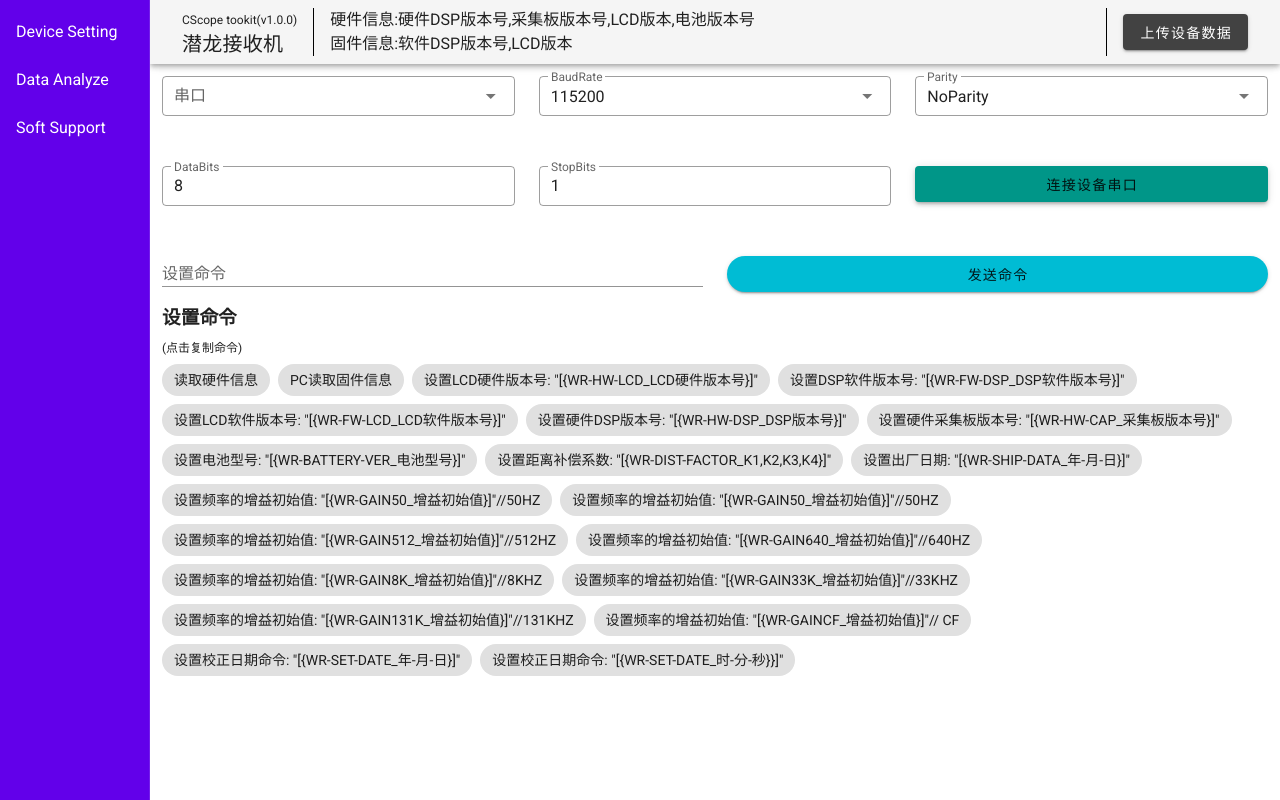
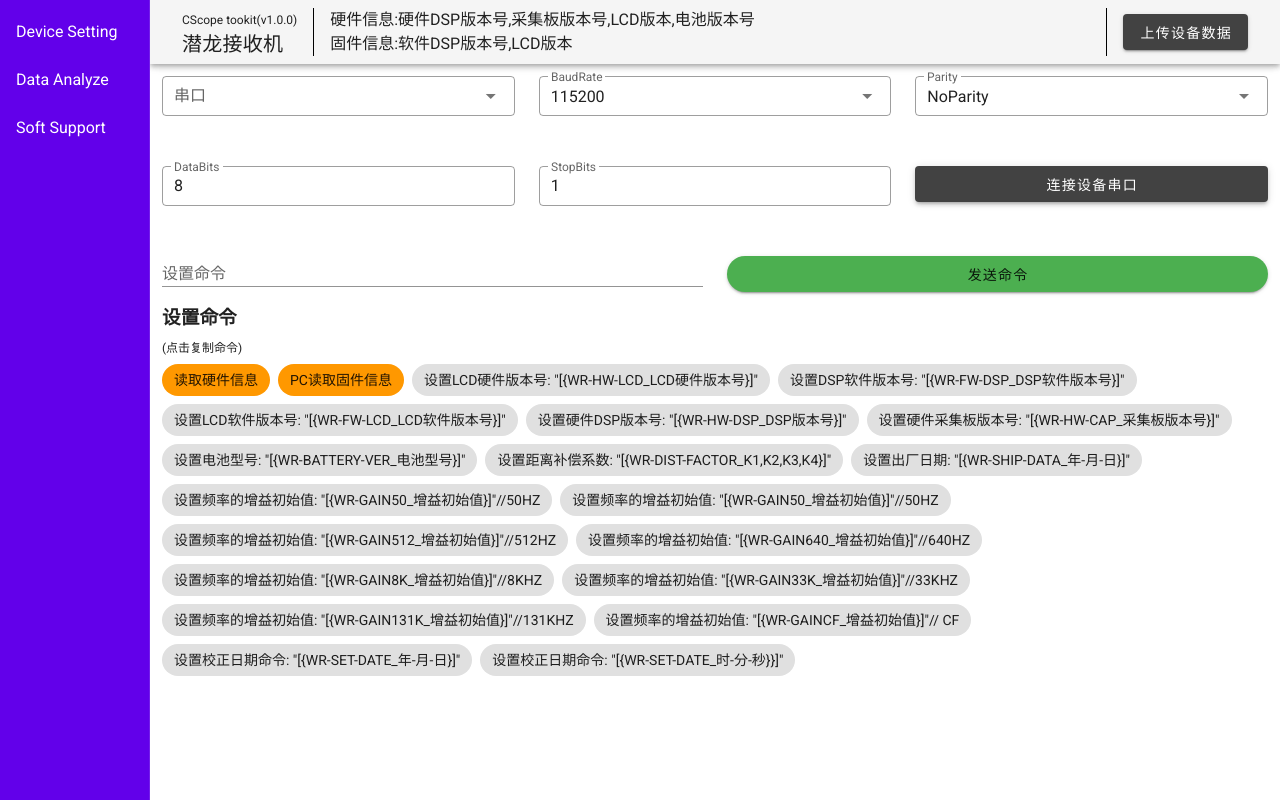
Before and after one commit to zhangbiggs/scope, a Vue app: page /#/DeviceSetting in a window 1280 px wide. Built offline with nearby package versions, Linux system fonts and the light colour scheme.

Commit message:
feat: init

```diff
--- a/src/components/DeviceSetting.vue
+++ b/src/components/DeviceSetting.vue
@@ -18,7 +18,7 @@
         <v-text-field  dense type="number" outlined v-model="StopBits" label="StopBits" required ></v-text-field>
       </v-col>
       <v-col cols="12" md="4">
-        <v-btn color="teal" block elevation="3" >连接设备串口</v-btn>
+        <v-btn color="secondary" block elevation="3" >连接设备串口</v-btn>
       </v-col>
     </v-row>
     <v-row>
@@ -26,14 +26,14 @@
         <v-text-field v-model="ParmamStr" dense label="设置命令"></v-text-field>
       </v-col>
       <v-col cols="12" md="6">
-        <v-btn block  rounded color="cyan">发送命令</v-btn>
+        <v-btn block rounded color="green">发送命令</v-btn>
       </v-col>
     </v-row>
     <h3>设置命令</h3>
     <sub>(点击复制命令)</sub>
     <v-chip-group column>
-      <v-chip @click="copyParamStr('[{RD-HW-VER}]')">读取硬件信息</v-chip>
-      <v-chip @click="copyParamStr('[{RD-FW-VER}]')">PC读取固件信息</v-chip>
+      <v-chip color="orange" @click="copyParamStr('[{RD-HW-VER}]')">读取硬件信息</v-chip>
+      <v-chip color="orange" @click="copyParamStr('[{RD-FW-VER}]')">PC读取固件信息</v-chip>
       <v-chip @click="copyParamStr('[{WR-HW-LCD_LCD硬件版本号}]')"
         >设置LCD硬件版本号: "[{WR-HW-LCD_LCD硬件版本号}]"</v-chip
       >
--- a/src/components/SoftSupport.vue
+++ b/src/components/SoftSupport.vue
@@ -2,9 +2,15 @@
   <v-container class="mycontainer">
     <v-select :items="items" label="语言选择"></v-select>
     <v-text-field label="保存路径" filled v-model="savePath"></v-text-field>
-    <v-btn block >版本日志</v-btn>
-    <v-divider></v-divider>
-    <v-btn block>检查更新</v-btn>
+
+    <v-row>
+      <v-col col="12" md="6">
+        <v-btn block>版本日志</v-btn>
+      </v-col>
+      <v-col col="12" md="6">
+        <v-btn block>检查更新</v-btn>
+      </v-col>
+    </v-row>
   </v-container>
 </template>
 
@@ -14,7 +20,7 @@ export default {
 
   data: () => ({
     items: ["简体中文", "English", "繁體中文"],
-    savePath:"./savePath",
+    savePath: "./savePath",
   }),
 };
 </script>
```
